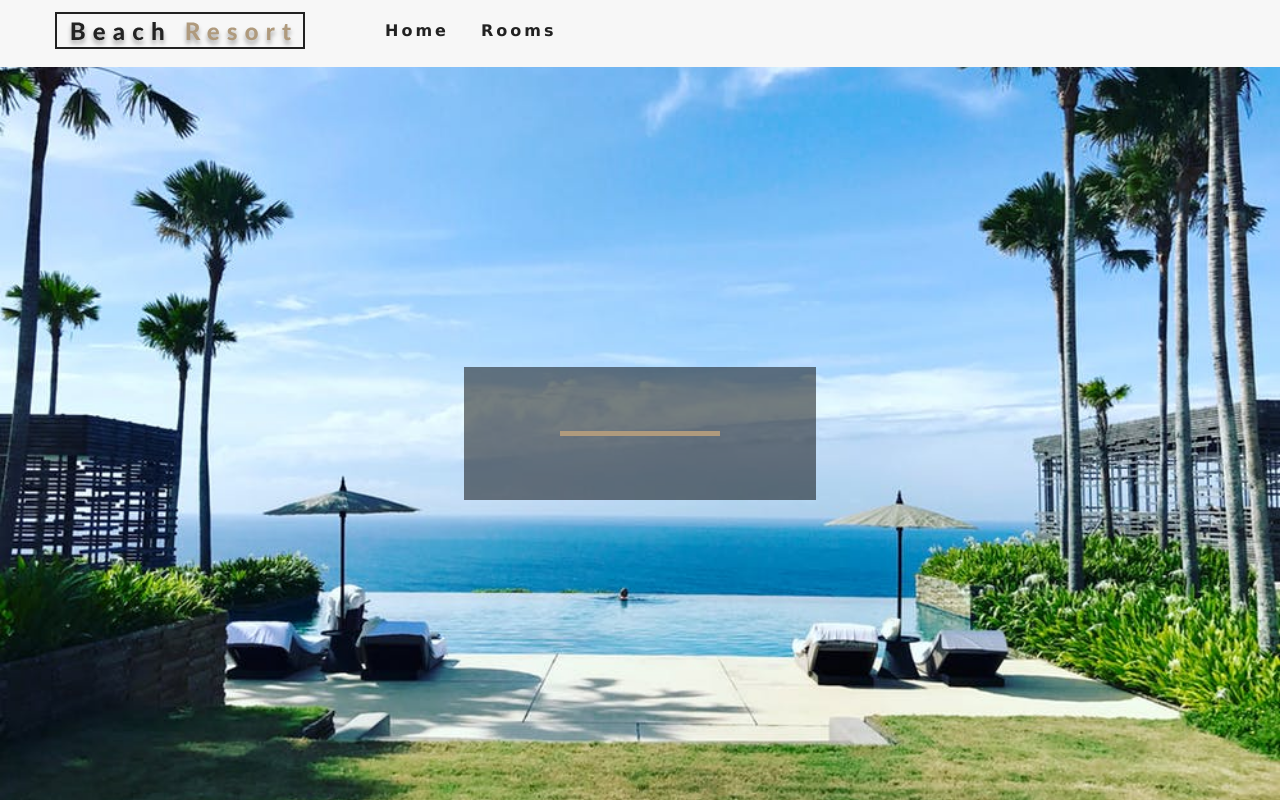
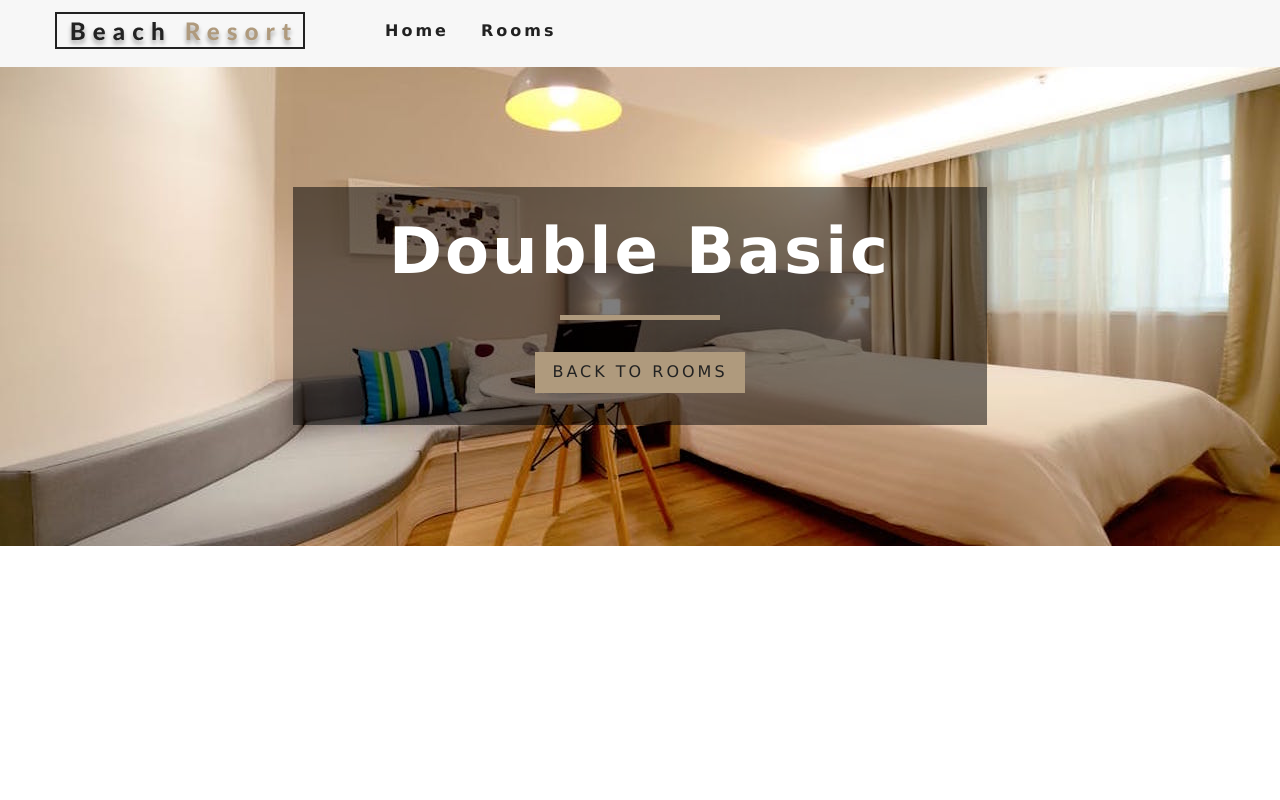
Before and after one commit to JerryDoran/react_beach_resort, a React (Create React App) app: page /rooms/double-basic in a window 1280 px wide. Built offline with nearby package versions, Linux system fonts and the light colour scheme.

Commit message:
Added single room rendering

```diff
--- a/src/pages/SingleRoom.js
+++ b/src/pages/SingleRoom.js
@@ -16,12 +16,37 @@
 
   static contextType = RoomContext;
   render() {
+    const { getRoom } = this.context;
+    const room = getRoom(this.state.slug);
+    if (!room) {
+      return (
+        <div className='error'>
+          <h3>No such room could be found...</h3>
+          <Link to='/rooms' className='btn-primary'>
+            back to rooms
+          </Link>
+        </div>
+      );
+    }
+    const {
+      name,
+      description,
+      capacity,
+      size,
+      price,
+      extras,
+      breakfast,
+      pets,
+      images,
+    } = room;
     return (
-      <div>
-        <Hero>
-          <Banner></Banner>
-        </Hero>
-      </div>
+      <Hero hero='roomsHero'>
+        <Banner title={`${name}`}>
+          <Link to='/rooms' className='btn-primary'>
+            back to rooms
+          </Link>
+        </Banner>
+      </Hero>
     );
   }
 }
```
